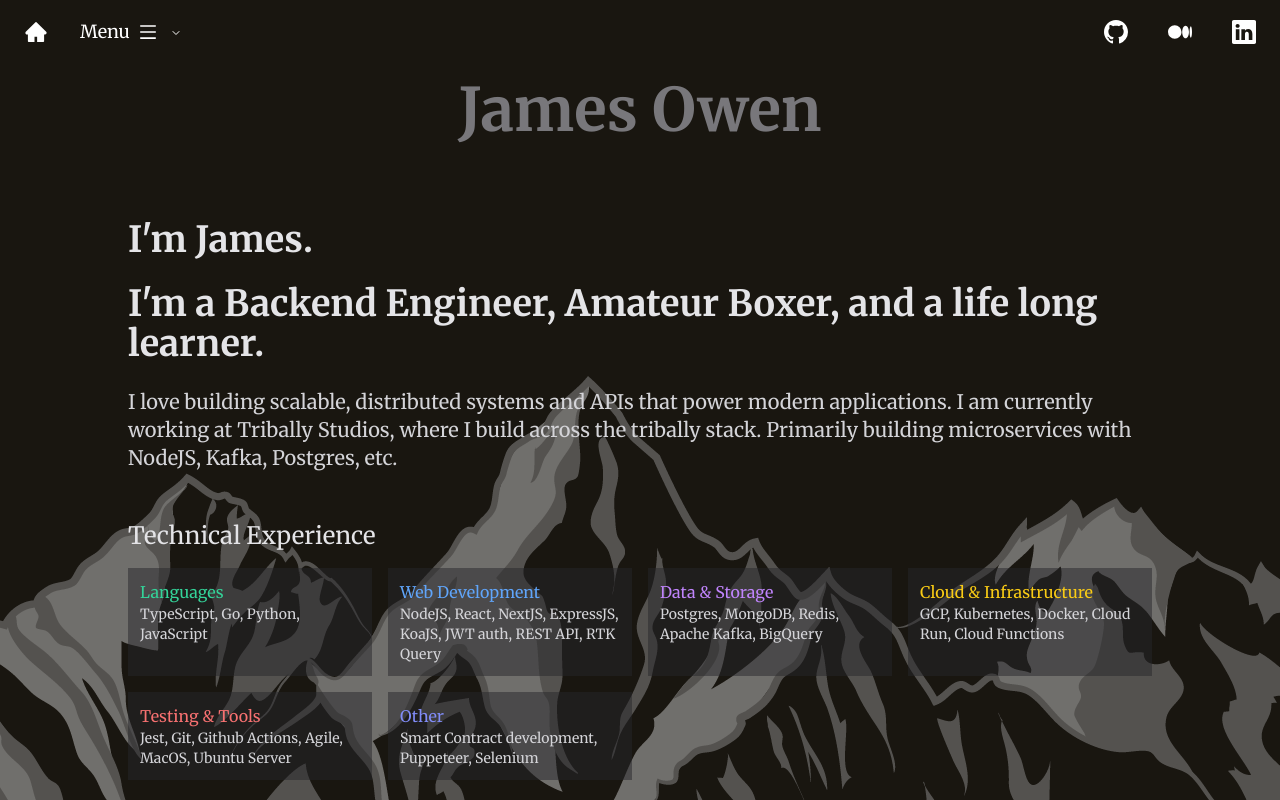
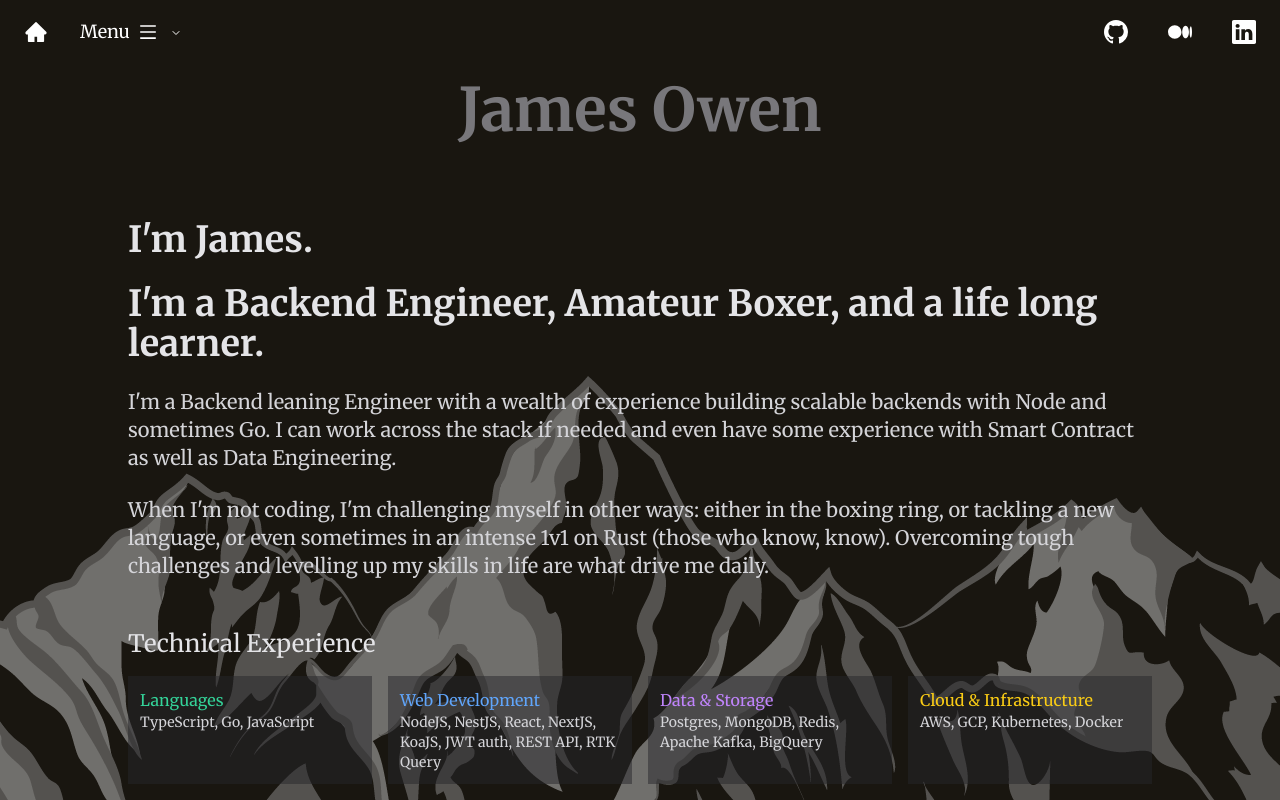
Before and after one commit to jamoowen/Portfolio-v2, a Next.js app: page / in a window 1280 px wide. Shown: the top 800 px of the page. Built offline with nearby package versions, Linux system fonts and the light colour scheme.

Commit message:
tweaked wording

```diff
--- a/src/components/intro/intro.tsx
+++ b/src/components/intro/intro.tsx
@@ -19,11 +19,11 @@ const Intro = () => {
                     <p className="text-3xl font-bold text-zinc-200 sm:text-4xl">
                         I&apos;m a Backend Engineer, Amateur Boxer, and a life long learner.
                     </p>
-
-
                     <p className="text-xl font-normal">
-                        I love building scalable, distributed systems and APIs that power modern applications.
-                        I am currently working at Tribally Studios, where I build across the tribally stack. Primarily building microservices with  NodeJS, Kafka, Postgres, etc.
+                        I&apos;m a Backend leaning Engineer with a wealth of experience building scalable backends with Node and sometimes Go. I can work across the stack if needed and even have some experience with Smart Contract as well as Data Engineering.
+                    </p>
+                    <p className="text-xl font-normal">
+                        When I&apos;m not coding, I&apos;m  challenging myself in other ways: either in the boxing ring, or tackling a new language, or even sometimes in an intense 1v1 on Rust (those who know, know). Overcoming tough challenges and levelling up my skills in life are what drive me daily.
                     </p>
 
                     {/* Tech Stack Section */}
@@ -32,11 +32,11 @@ const Intro = () => {
                         <div className="grid grid-cols-2 gap-4 text-base md:grid-cols-3 lg:grid-cols-4">
                             <div className="p-3 rounded-lg bg-zinc-800/50">
                                 <span className="text-emerald-400">Languages</span>
-                                <p className="text-sm font-normal">TypeScript, Go, Python, JavaScript</p>
+                                <p className="text-sm font-normal">TypeScript, Go, JavaScript</p>
                             </div>
                             <div className="p-3 rounded-lg bg-zinc-800/50">
                                 <span className="text-blue-400">Web Development</span>
-                                <p className="text-sm font-normal">NodeJS, React, NextJS, ExpressJS, KoaJS, JWT auth, REST API, RTK Query</p>
+                                <p className="text-sm font-normal">NodeJS, NestJS, React, NextJS, KoaJS, JWT auth, REST API, RTK Query</p>
                             </div>
                             <div className="p-3 rounded-lg bg-zinc-800/50">
                                 <span className="text-purple-400">Data & Storage</span>
@@ -44,15 +44,15 @@ const Intro = () => {
                             </div>
                             <div className="p-3 rounded-lg bg-zinc-800/50">
                                 <span className="text-yellow-400">Cloud & Infrastructure</span>
-                                <p className="text-sm font-normal">GCP, Kubernetes, Docker, Cloud Run, Cloud Functions</p>
+                                <p className="text-sm font-normal">AWS, GCP, Kubernetes, Docker</p>
                             </div>
                             <div className="p-3 rounded-lg bg-zinc-800/50">
-                                <span className="text-red-400">Testing & Tools</span>
+                                <span className="text-red-400">Testing & Tooling</span>
                                 <p className="text-sm font-normal">Jest, Git, Github Actions, Agile, MacOS, Ubuntu Server</p>
                             </div>
                             <div className="p-3 rounded-lg bg-zinc-800/50">
                                 <span className="text-indigo-400">Other</span>
-                                <p className="text-sm font-normal">Smart Contract development, Puppeteer, Selenium</p>
+                                <p className="text-sm font-normal">Smart Contract development, Data Engineering</p>
                             </div>
                         </div>
                     </div>
```
